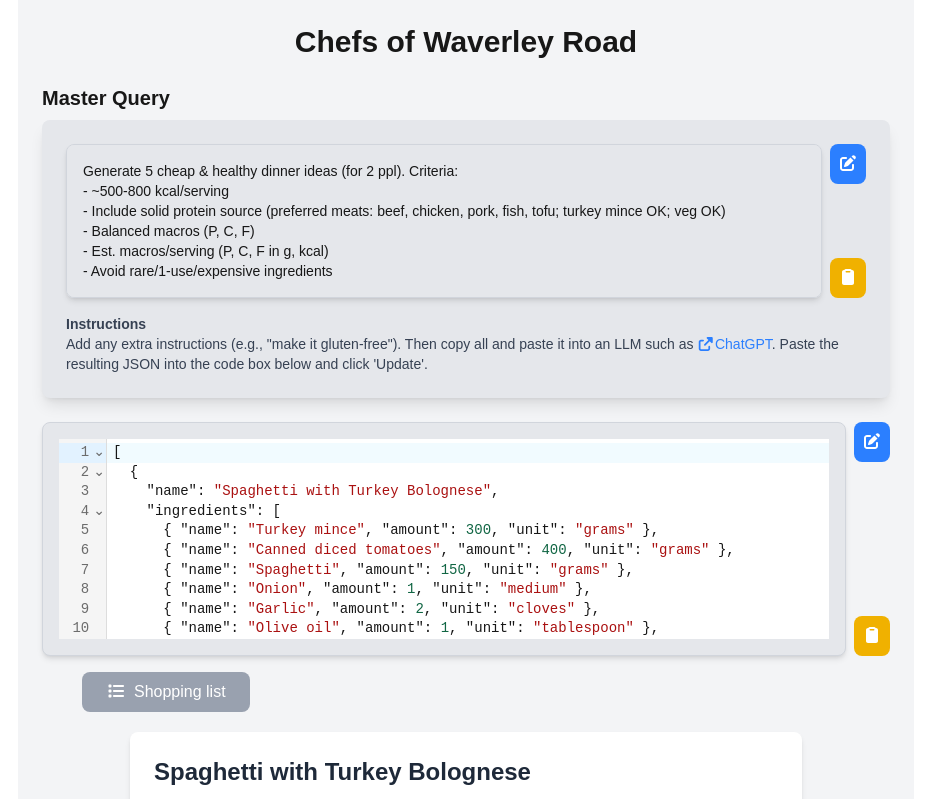
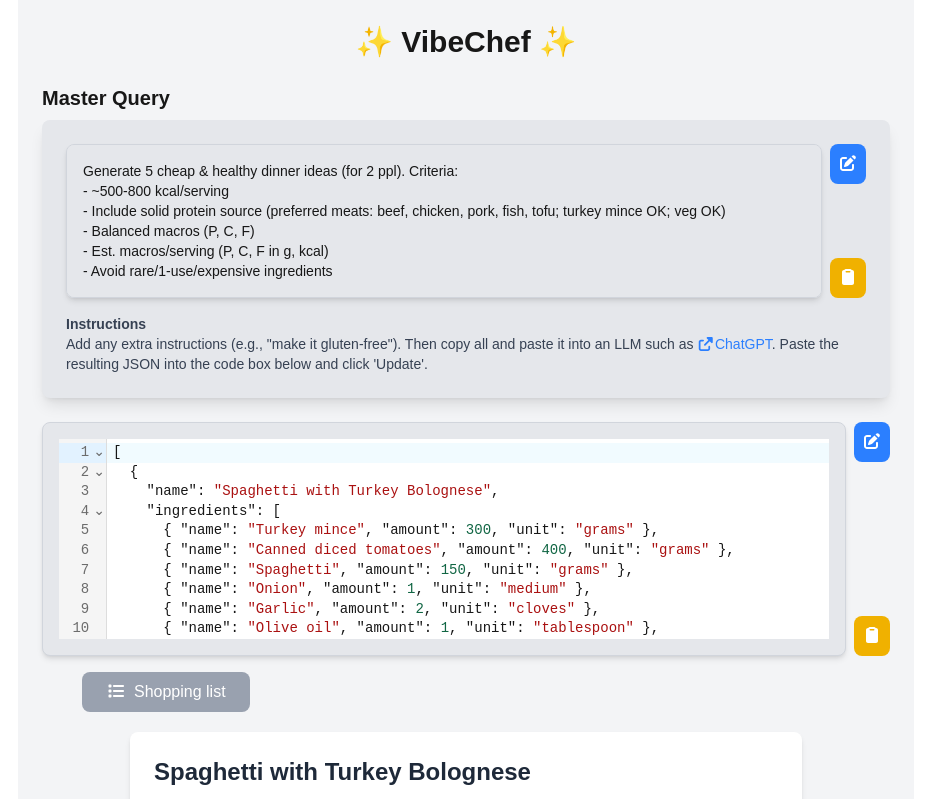
Before and after one commit to trithagoras/WebChef, a Next.js app: page / in a window 1280 px wide. Shown: the top 799 px of the page, without its empty margins (174-1105 px from the left). Built offline with nearby package versions, Linux system fonts and the light colour scheme.

Commit message:
rename to VibeChef

```diff
--- a/app/layout.tsx
+++ b/app/layout.tsx
@@ -19,7 +19,7 @@
 });
 
 export const metadata: Metadata = {
-  title: "WebChef",
+  title: "VibeChef",
   description: "A simple recipe management site",
 };
 
--- a/app/page.tsx
+++ b/app/page.tsx
@@ -6,7 +6,9 @@
 export default function Home() {
   return (
     <div className="min-h-screen bg-gray-100 p-6 max-w-4xl mx-auto">
-      <h1 className="text-3xl font-bold text-center mb-6">Chefs of Waverley Road</h1>
+      <h1 className="text-3xl font-bold text-center mb-6">
+        ✨ VibeChef ✨
+      </h1>
       <div className="mb-6">
         <h2 className="text-xl font-semibold mb-2">Master Query</h2>
         <div className="bg-gray-200 p-6 rounded-lg shadow-lg">
```
